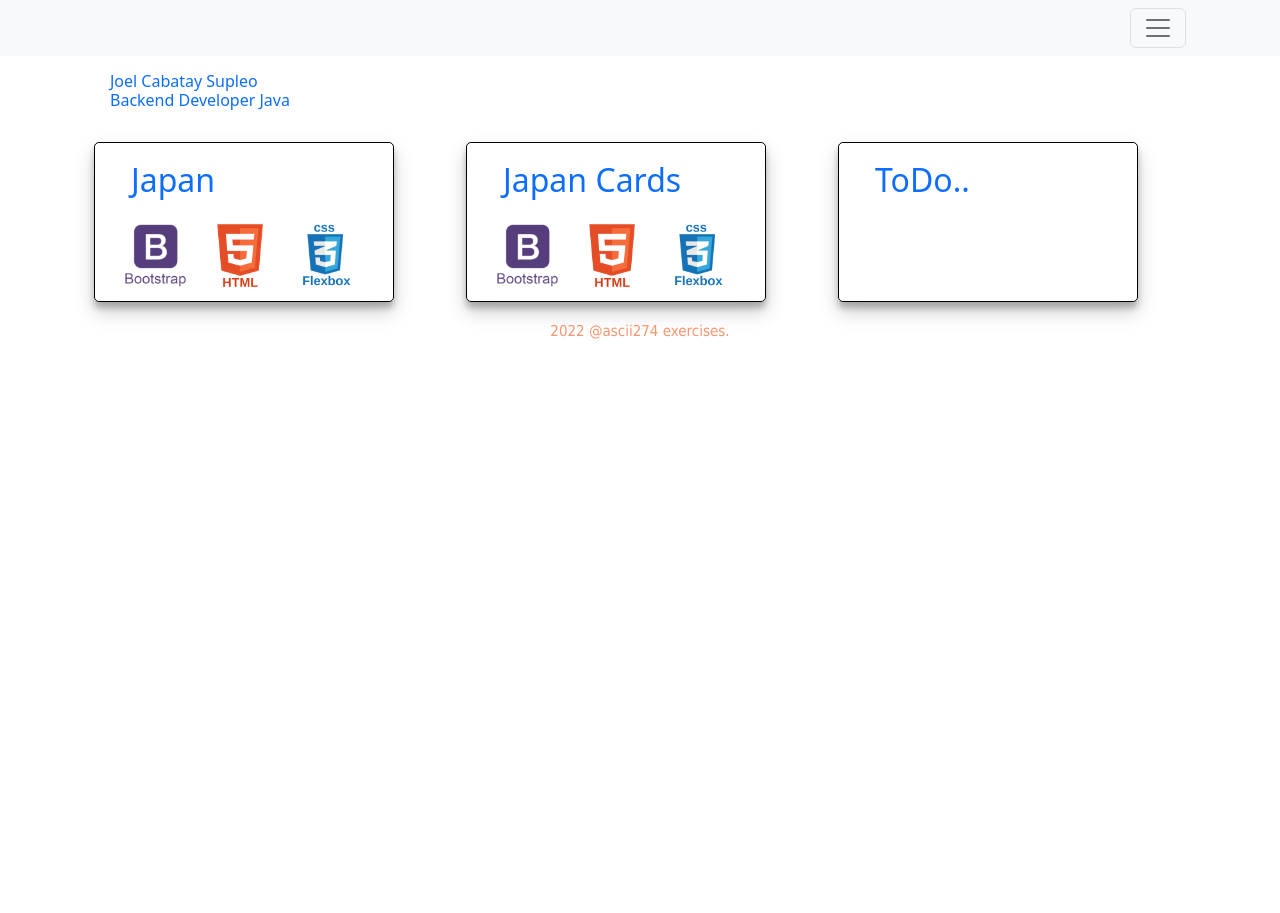
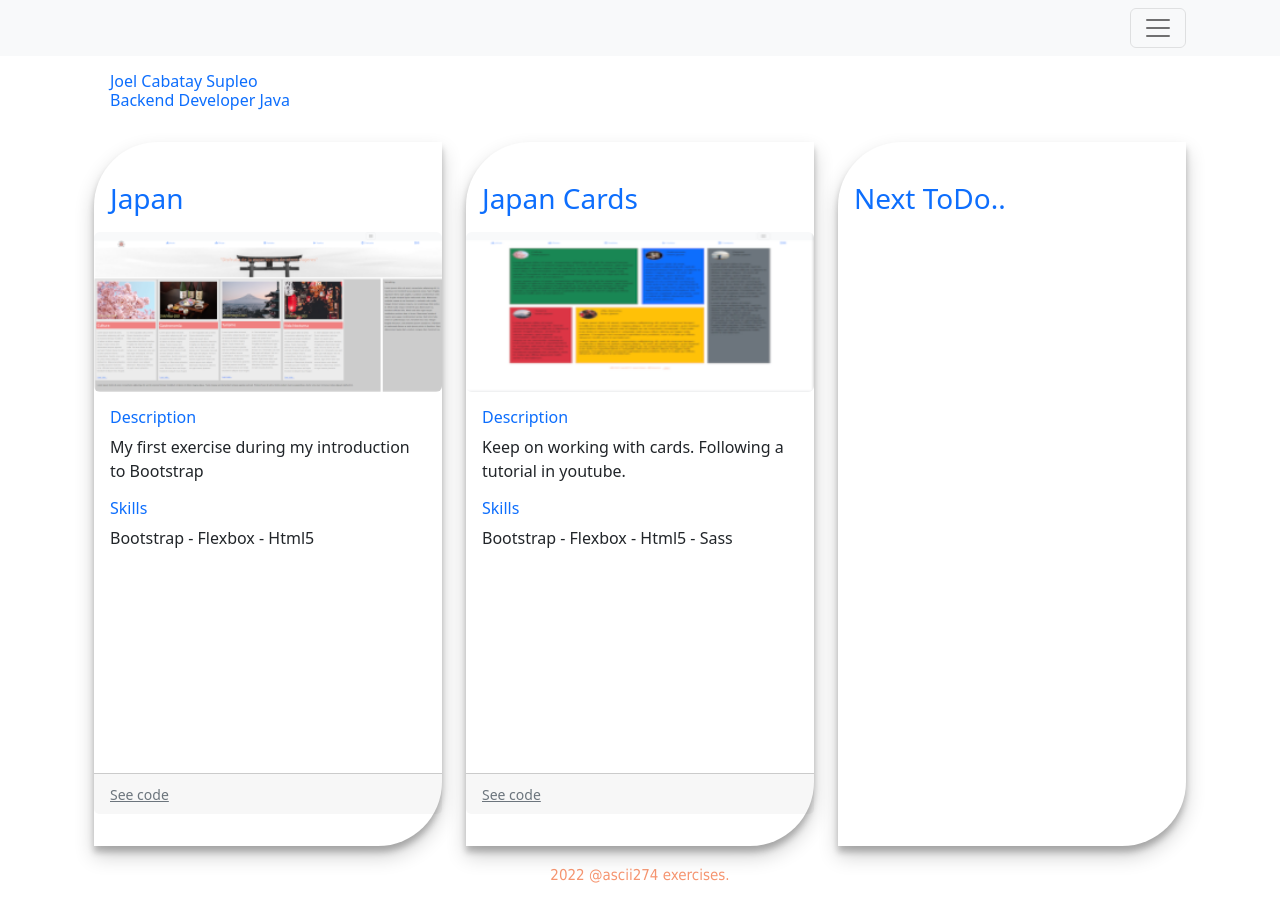
Before and after one commit to jcabatay/MyPortafolioWeb, a website: page index.html in a window 1280 px wide. Before the commit the page ends 800 px from the top, so only its background shows below. Drawn offline with nearby package versions, Linux system fonts and the light colour scheme.

Commit message:
index card add

```diff
--- a/index.html
+++ b/index.html
@@ -31,6 +31,11 @@
         width: 80px;
       }
 
+      .index-image{
+        width: 260px;
+        height: 138px;
+      }
+
       .thick-green-border{
         border-color: white;
         border-width: 3px;
@@ -38,24 +43,47 @@
         border-radius: 50%;
       }
 
-      .logo-card{
-        border-style: solid;
-        border-color: black;
-        text-align: justify;
-        border-width: 1px;
-        padding-top: 10px;
-        padding-right: 20px;
-        padding-bottom: 10px;
-        padding-left: 20px;
-        width: 300px;
-        border-radius: 5px;
-        height: 160px;;
+      .card {
+        border: 0;
+        border-radius: 0;
+        color: #fff;
+        /* height: 55vw;*/
+        object-fit: contain;
+        box-shadow: 5px 5px 10px #e1e1e1;
+        padding: 2em 0;
+        border-bottom-right-radius: 4em;
+        border-top-left-radius: 4em;
+        /* background: linear-gradient(to left, teal 50%, #26282b 50%); */
+        /* background-size: 200%; */
+        /* background-position: right; */
+        transition: background-position 0.5s ease-out;
       }
-
 
       #thumbnail{
         box-shadow: 0 10px 20px rgba(0,0,0,0.19), 0 6px 6px rgba(0,0,0,0.23);
       }
+
+       /* Small devices (landscape phones, 576px and up) */
+      @media (min-width: 576px) {
+        .card {
+        height: 77vw;
+        }
+      }
+
+        /* Medium devices (tablets, 768px and up) */
+      @media (min-width: 768px) {
+      .card {
+        height: 44vw;
+       }
+      }
+
+        /* Large devices (desktops, 992px and up) */
+      @media (min-width: 992px) {
+        .card {
+        height: 55vw;
+        }
+      }
+
     </style>
 
   </head>
@@ -69,7 +97,7 @@
         </button>
         <div class="offcanvas offcanvas-end" tabindex="-1" id="offcanvasNavbar" aria-labelledby="offcanvasNavbarLabel">
           <div class="offcanvas-header">
-            <h12 class="offcanvas-title" id="offcanvasNavbarLabel">Updated: 22/08/2022</h12>
+            <h12 class="offcanvas-title" id="offcanvasNavbarLabel">Updated: 09/09/2022</h12>
             <button type="button" class="btn-close" data-bs-dismiss="offcanvas" aria-label="Close"></button>
           </div>
           <div class="offcanvas-body">
@@ -114,7 +142,7 @@
       </div>
     </nav>
 
-    <!-- prestentation -->
+    <!-- presentation -->
     <div class="container mt-5">
       <div class="row">
         <div class="col-12">
@@ -129,39 +157,76 @@
       </div>
     </div>
 
+
     <div class="container mt-2">
       <div class="row">
-        <div class="col-sm-4 pb-2">
-          <div class="logo-card" id="thumbnail">
-            <h2><a class="nav-link" href="./japan.html"> Japan </a></h2>
-                <img class="smaller-image" src="images/bootstrap.png" alt="bootstrap">
-                <img class="smaller-image" src="images/html5.png" alt="html5">
-                <img class="smaller-image" src="images/css3-flexbox.png" alt="css3 flexbox">
+
+        <div class="col-sm-4 col-mb-6 pb-2">
+          <div class="card" id="thumbnail">
+            <h3><a class="nav-link" href="./japan.html"> Japan </a></h3>
+              <img class="card-img-top rounded mx-auto" src="images/japan-index-300x138.png" alt="Frontend exercises.">
+
+            <div class="card-body">
+              <h6 class="card-title text-primary">Description</h6>
+              <p class="card-text fs-7 fw-ligt text-body">My first exercise during my introduction to Bootstrap</p>
+              <h6 class="card-title text-primary">Skills</h6>
+              <p class="card-text fs-7 fw-ligt text-body">Bootstrap - Flexbox - Html5 </p>
+                <!--
+                <ul class="list-group list-group-flush">
+                  <li class="list-group-item"><h6>Bootstrap</h6></li>
+                  <li class="list-group-item"><h6>Flexbox</h6></li>
+                  <li class="list-group-item"><h6>Html5</h6></li>
+                </ul>
+                -->
+                <!--
+                <p class="text-muted">
+                  <a href="#" class="card-link text-reset">See code</a>
+                </p>
+              -->
+            </div>
+            <div class="card-footer">
+              <small class="text-muted"><a href="https://github.com/jcabatay/MyPortafolioWeb" class="card-link text-reset">See code</a></small>
+            </div>
           </div>
         </div>
 
-        <div class="col-sm-4 pb-2">
-          <div class="logo-card" id="thumbnail">
-            <h2><a class="nav-link" href="./japan-cards.html"> Japan Cards</a></h2>
-              <img class="smaller-image" src="images/bootstrap.png" alt="A cute orange cat lying on its back.">
-              <img class="smaller-image" src="images/html5.png" alt="html5">
-              <img class="smaller-image" src="images/css3-flexbox.png" alt="css3 flexbox">
+        <div class="col-sm-4 col-mb-6 pb-2">
+          <div class="card" id="thumbnail">
+            <h3><a class="nav-link" href="./japan-cards.html"> Japan Cards</a></h3>
+            <img class="card-img-top rounded mx-auto" src="images/japan-cards-300x138.png" alt="Frontend exercises.">
+
+            <div class="card-body">
+              <h6 class="card-title text-primary">Description</h6>
+              <p class="card-text fs-7 fw-ligt text-body">Keep on working with cards. Following a tutorial in youtube.</p>
+              <h6 class="card-title text-primary">Skills</h6>
+              <p class="card-text fs-7 fw-ligt text-body">Bootstrap - Flexbox - Html5 - Sass</p>
+              <!--
+                <ul class="list-group list-group-flush">
+                  <li class="list-group-item"><h6>Bootstrap</h6></li>
+                  <li class="list-group-item"><h6>Flexbox</h6></li>
+                  <li class="list-group-item"><h6>Html5</h6></li>
+                  <li class="list-group-item"><h6>Sass</h6></li>
+                </ul>
+                -->
+            </div>
+            <div class="card-footer">
+              <small class="text-muted"><a href="https://github.com/jcabatay/MyPortafolioWeb" class="card-link text-reset">See code</a></small>
+            </div>
+
           </div>
         </div>
 
-        <div class="col-sm-4 pb-2">
-          <div class="logo-card" id="thumbnail">
-            <h2><a class="nav-link" href="#"> ToDo..</a></h2>
-            <!--
-              <img class="smaller-image thick-green-border" src="images/bootstrap.png" alt="A cute orange cat lying on its back.">
-              <img class="smaller-image thick-green-border" src="images/html5.png" alt="html5">
-              <img class="smaller-image" src="images/css3-flexbox.png" alt="css3 flexbox">
-              -->
+        <div class="col-sm-4 col-mb-6 pb-2">
+          <div class="card" id="thumbnail">
+            <h3><a class="nav-link" href="#"> Next ToDo..</a></h3>
           </div>
         </div>
+
+
+
       </div>
+    </div>
 
-    </div>
     <div class="footer">
       <div class="foot-text">
         2022 @ascii274 exercises.
```
Also changed, not shown: images/japan-cards-300x138.png (added), images/japan-index-300x138.png (added).
